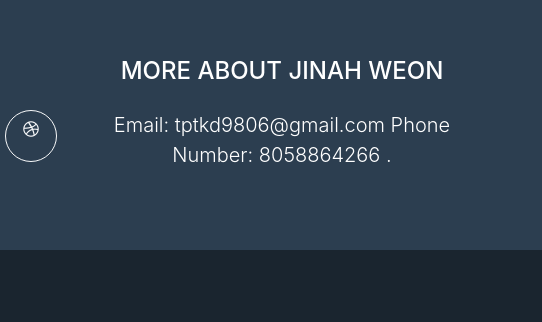
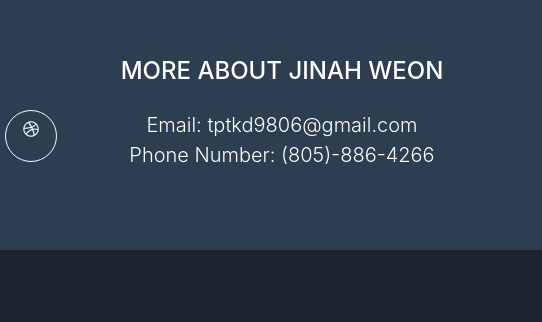
Before and after one commit to tptkd9806/JinahWebSite, a website with bundled scripts: page index.html in a window 1280 px wide. Shown: the part 3092-3414 px from the top of the page, 738-1280 px from the left. Built offline with nearby package versions, Linux system fonts and the light colour scheme.

Commit message:
Update index.html

```diff
--- a/index.html
+++ b/index.html
@@ -244,9 +244,9 @@
           </div>
           <div class="col-md-4">
             <h4 class="text-uppercase mb-4">More About Jinah Weon</h4>
-            <p class="lead mb-0">Email: tptkd9806@gmail.com
-              Phone Number: 8058864266
-              <a href="http://startbootstrap.com"></a>.</p>
+            <p class="lead mb-0">Email: tptkd9806@gmail.com </p>
+              <p class="lead mb-0">Phone Number: (805)-886-4266</p>
+
           </div>
         </div>
       </div>
```
